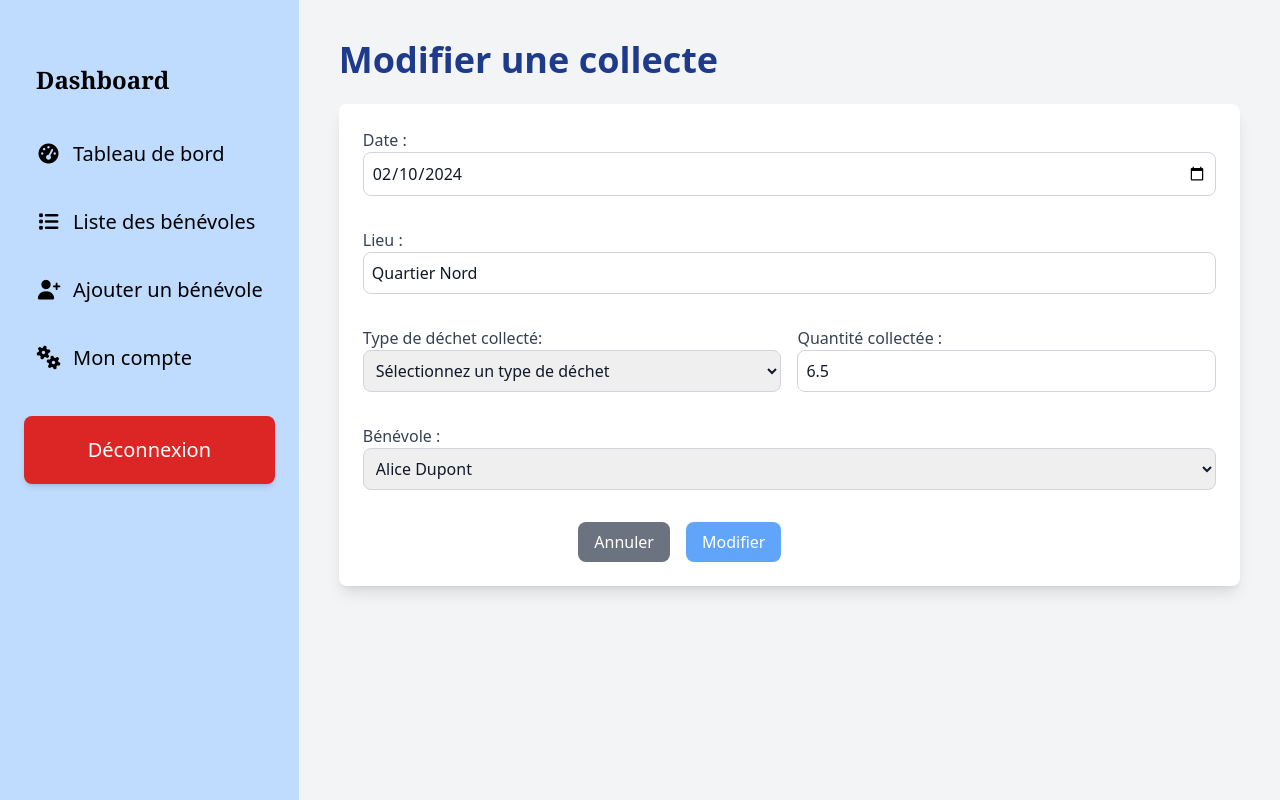
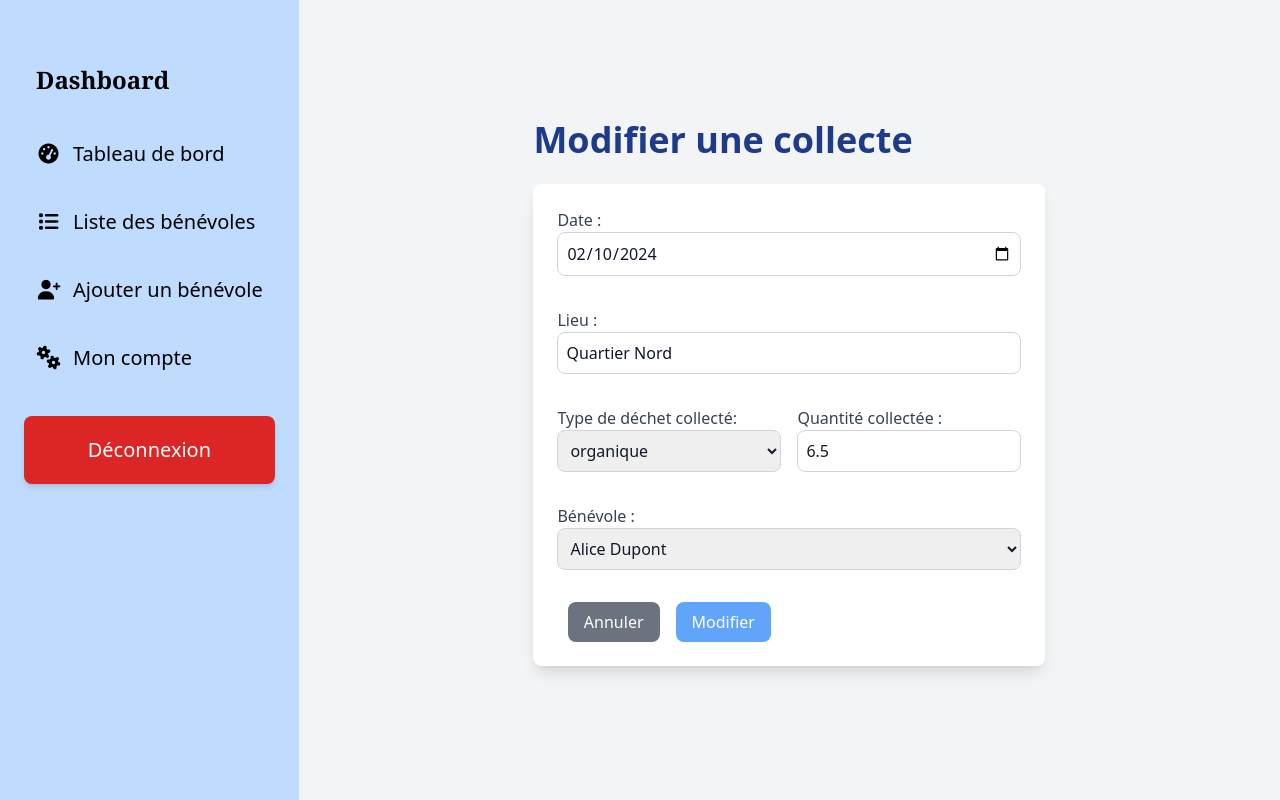
Before and after one commit to adatechschool/projet-backoffice-collecte-des-dechets-EcoTri, a PHP site: page /collection_edit.php?id=5 in a window 1280 px wide. Run offline with PHP 8.4, Linux system fonts and the light colour scheme; data comes from the database, SQL or seed files in the repository; some libraries are stand-ins or nearby versions.

Commit message:
Style du formulaire et finir d'afficher type dechet dans modification

```diff
--- a/php/collection_edit.php
+++ b/php/collection_edit.php
@@ -34,9 +34,9 @@ if (!$collecte) {
     exit;
 }
 //récupérer la liste des types déchets
-$stmt_dechets_collectes = $pdo->prepare("SELECT type_dechet,id , id_collecte FROM dechets_collectes");
-$stmt_dechets_collectes->execute();
-$type_dechets = $stmt_dechets_collectes->fetchAll();
+$stmt_dechet_collectes = $pdo->prepare("SELECT id, id_collecte,type_dechet FROM dechets_collectes");
+$stmt_dechet_collectes->execute();
+$type_dechets = $stmt_dechet_collectes->fetchAll();
 
 // Récupérer la liste des bénévoles
 $stmt_benevoles = $pdo->prepare("SELECT id, nom FROM benevoles ORDER BY nom");
@@ -108,11 +108,11 @@ if ($_SERVER["REQUEST_METHOD"] === "POST") {
     </div>
 
     <!-- Contenu principal -->
-    <div class="flex-1  items-center p-10 pt-10 overflow-y-auto">
-        <h1 class="text-4xl font-bold text-blue-900 mb-6">Modifier une collecte</h1>
+    <div class="flex-1 p-10 overflow-y-auto mt-20">
+        <h1 class="text-4xl font-bold text-blue-900 mb-6  max-w-lg mx-auto">Modifier une collecte</h1>
 
         <!-- Formulaire -->
-        <div class="w-400 bg-white p-6 rounded-lg shadow-lg">
+        <div class="bg-white p-6 rounded-lg shadow-lg max-w-lg mx-auto">
             <form method="POST" class="space-y-4 grid grid-cols-2 gap-4">
                 <div class = "col-span-2">
                     <label class="block text-md font-medium text-gray-700"> Date :</label>
@@ -125,25 +125,18 @@ if ($_SERVER["REQUEST_METHOD"] === "POST") {
                            class="w-full p-2 border border-gray-300 rounded-lg">
                 </div>
 
-                <!--<div>
-                    <label class="block text-md font-medium text-gray-700">Type de déchets collectés :</label>
-                    <input
-                        type="text"
-                        name="type_dechet"
-                        value="<?= htmlspecialchars($collecte['type_dechet']) ?>"
-                           class="w-full p-2 border border-gray-300 rounded-lg">
-                </div>-->
-
                 <div>
                 <label class="block text-md font-medium text-gray-700">Type de déchet collecté:</label>
                 <select name="type_dechet" required
                         class="w-full p-2 border border-gray-300 rounded-lg">
                         <option value="" disabled selected>Sélectionnez un type de déchet</option>
+
                         <?php foreach ($type_dechets as $type_dechet): ?>
-                            <option value="<?= htmlspecialchars($type_dechet['type_dechet']) ?>" <?= $type_dechet['id_collecte'] == $collecte['id'] ? 'selected' : '' ?>>
+                            <option value="<?= $type_dechet['type_dechet'] ?>" <?= $type_dechet['id'] == $collecte['id'] ? 'selected' : '' ?>>
                                 <?= htmlspecialchars($type_dechet['type_dechet']) ?>
                             </option>
                         <?php endforeach; ?>
+
                     </select>
                 </div>
 
@@ -155,19 +148,6 @@ if ($_SERVER["REQUEST_METHOD"] === "POST") {
                         value="<?= htmlspecialchars($collecte['quantite_kg']) ?>"
                         class="w-full p-2 border border-gray-300 rounded-lg">
                 </div>
-
-                <!--<div>
-                <label class="block text-md font-medium text-gray-700">Type de déchet :</label>
-                <select name="type_dechet" required
-                        class="w-full p-2 border border-gray-300 rounded-lg">
-                        <option value="" disabled selected>Sélectionnez un type de déchet</option>
-                        <option value="plastique">Plastique</option>
-                        <option value="verre" >Verre</option>
-                        <option value="metal" >Métal</option>
-                        <option value="papier" >Papier</option>
-                        <option value="organique" >Organique</option>
-                    </select>
-                </div>-->
 
                 <div class = "col-span-2">
                     <label class="block text-md font-medium text-gray-700">Bénévole :</label>
@@ -181,7 +161,7 @@ if ($_SERVER["REQUEST_METHOD"] === "POST") {
                         <?php endforeach; ?>
                     </select>
                 </div>
-                <div class="flex justify-end space-x-4">
+                <div class="flex justify-center space-x-4">
                     <a href="collection_list.php" class="bg-gray-500 text-white px-4 py-2 rounded-lg">Annuler</a>
                     <button type="submit" class="bg-blue-400 hover:bg-blue-500 text-white px-4 py-2 rounded-lg">Modifier</button>
                 </div>
--- a/php/collection_list.php
+++ b/php/collection_list.php
@@ -8,13 +8,14 @@ try {
         ON benevoles.id = collectes.id_benevole
         INNER JOIN `dechets_collectes`
         ON collectes.id = dechets_collectes.id_collecte
-        ORDER BY collectes.date_collecte ASC;
+        ORDER BY collectes.date_collecte DESC;
     ");
 
     $query = $pdo->prepare("SELECT nom FROM benevoles WHERE role = 'admin' LIMIT 1");
     $query->execute();
 
     $collectes = $stmt->fetchAll();
+
     $admin = $query->fetch(PDO::FETCH_ASSOC);
     $adminNom = $admin ? htmlspecialchars($admin['nom']) : 'Aucun administrateur trouvé';
 
@@ -73,7 +74,7 @@ error_reporting(E_ALL);
         <?php endif; ?>
 
         <!-- Cartes d'informations -->
-        <div class="grid grid-cols-1 sm:grid-cols-2 lg:grid-cols-3 gap-6 mb-8">
+        <div class="grid grid-cols-2 gap-6 mb-8">
             <!-- Nombre total de collectes -->
             <div class="bg-white p-6 rounded-lg shadow-lg">
                 <h3 class="text-xl font-semibold text-gray-800 mb-3">Total des Collectes</h3>
--- a/php/volunteer_list.php
+++ b/php/volunteer_list.php
@@ -64,7 +64,7 @@ $result = $query->fetchAll(PDO::FETCH_ASSOC);
                     <th class="py-3 px-4 text-left">Nom</th>
                     <th class="py-3 px-4 text-left">Email</th>
                     <th class="py-3 px-4 text-left">Rôle</th>
-                    <th class="py-3 px-4 text-left">Qté collectée</th> <!-- Nouvelle colonne -->
+                    <th class="py-3 px-4 text-left">Quantité collectée</th> <!-- Nouvelle colonne -->
                     <th class="py-3 px-4 text-left">Actions</th>
                 </tr>
                 </thead>
```
Also changed, not shown: php/collection_add.php (+8 -8 lines).
